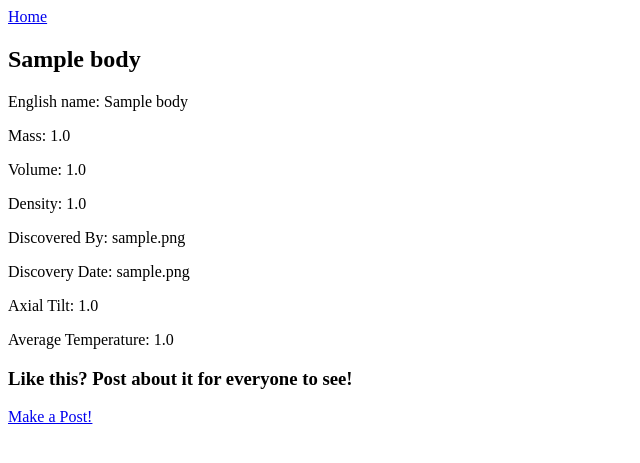
After one commit to Hoyt1974/GalaxyGram, a Django app: page /planet/1/ in a window 1280 px wide. The commit adds this page. Shown: the top 463 px of the page, without its empty margins (0-640 px from the left). Run offline with Django 3.2, Linux system fonts and the light colour scheme; tables that the repository leaves empty hold one stand-in row (values such as "Sample post").

Commit message:
added planet detail view. Make planets on planet page redirect to their detail view.

```diff
--- a/planetgram/urls.py
+++ b/planetgram/urls.py
@@ -18,7 +18,7 @@ from django.urls import path
 
 from authentication import views
 from planetuser.views import index_view
-from planetmodel.views import planet_view
+from planetmodel.views import planet_view, planet_detail_view
 from planetpost.views import planet_post_detail, post_form_view, add_comment, post_list, upvote_view, downvote_view ,total_vote
 from django.conf import settings
 from django.conf.urls.static import static
@@ -38,6 +38,7 @@ urlpatterns = [
     path("up_vote/<int:post_id>/", upvote_view, name="Upvote"),
     path("down_vote/<int:post_id>/", downvote_view, name="Downvote"),
     path('total_vote/', total_vote),
+    path("planet/<int:planet_id>/", planet_detail_view, name="planet_detail"),
 
 ]
 # urlpatterns += api_urls
--- a/planetmodel/views.py
+++ b/planetmodel/views.py
@@ -15,13 +15,9 @@ def planet_view(request):
                     name = i['name'],
                     englishName = i['englishName'],
                     isPlanet = i['isPlanet'],
-                    # hasMoons = i['hasMoons'],
-                    # numOfMoons = i['numOfMoons'],
-                    # namesOfMoons = i['namesOfMoons'],
                     mass = i['mass']['massValue'],
                     volume = i['vol']['volValue'],
                     density = i['density'],
-                    # aroundPlanet = i['aroundPlanet'],
                     discoveredBy = i['discoveredBy'],
                     discoveryDate = i['discoveryDate'],
                     axialTilt = i['axialTilt'],
@@ -32,11 +28,7 @@ def planet_view(request):
                     name = i['name'],
                     englishName = i['englishName'],
                     isPlanet = i['isPlanet'],
-                    # hasMoons = i['hasMoons'],
-                    # numOfMoons = i['numOfMoons'],
-                    # namesOfMoons = i['namesOfMoons'],
                     density = i['density'],
-                    # aroundPlanet = i['aroundPlanet'],
                     discoveredBy = i['discoveredBy'],
                     discoveryDate = i['discoveryDate'],
                     axialTilt = i['axialTilt'],
@@ -48,66 +40,8 @@ def planet_view(request):
     return render(request, 'planet.html', {'planets': planets})
 
 
-# {
-# "id":"phobos",
-# "name":"Phobos",
-# "englishName":"Phobos",
-# "isPlanet":false,
-# "moons":null,
-# "semimajorAxis":9376,
-# "perihelion":9234,
-# "aphelion":9518,
-# "eccentricity":0.01510,
-# "inclination":1.07500,
-# "mass":{"massValue":1.06000,"massExponent":16},
-# "vol":{"# {
-# "id":"phobos",
-# "name":"Phobos",
-# "englishName":"Phobos",
-# "isPlanet":false,
-# "moons":null,
-# "semimajorAxis":9376,
-# "perihelion":9234,
-# "aphelion":9518,
-# "eccentricity":0.01510,
-# "inclination":1.07500,
-# "mass":{"massValue":1.06000,"massExponent":16},
-# "vol":{"volValue":5.78361,"volExponent":3},
-# "density":1.90000,
-# "gravity":0.00570,
-# "escape":11.39000,
-# "meanRadius":33.00000,
-# "equaRadius":13.00000,
-# "polarRadius":9.10000,
-# "flattening":0.00000,
-# "dimension":"26.8 × 22.4 × 18.4",
-# "sideralOrbit":0.31891,
-# "sideralRotation":0.76530,
-# "aroundPlanet":{"planet":"mars","rel":"https://api.le-systeme-solaire.net/rest/bodies/mars"},"discoveredBy":"Asaph Hall",
-# "discoveryDate":"12/08/1877",
-# "alternativeName":"",
-# "axialTilt":0,
-# "avgTemp":0,
-# "mainAnomaly":0.00000,
-# "argPeriapsis":0.00000,
-# "longAscNode":0.00000,
-# "rel":"https://api.le-systeme-solaire.net/rest/bodies/phobos"},":5.78361,"volExponent":3},
-# "density":1.90000,
-# "gravity":0.00570,
-# "escape":11.39000,
-# "meanRadius":33.00000,
-# "equaRadius":13.00000,
-# "polarRadius":9.10000,
-# "flattening":0.00000,
-# "dimension":"26.8 × 22.4 × 18.4",
-# "sideralOrbit":0.31891,
-# "sideralRotation":0.76530,
-# "aroundPlanet":{"planet":"mars","rel":"https://api.le-systeme-solaire.net/rest/bodies/mars"},"discoveredBy":"Asaph Hall",
-# "discoveryDate":"12/08/1877",
-# "alternativeName":"",
-# "axialTilt":0,
-# "avgTemp":0,
-# "mainAnomaly":0.00000,
-# "argPeriapsis":0.00000,
-# "longAscNode":0.00000,
-# "rel":"https://api.le-systeme-solaire.net/rest/bodies/phobos"},
+
+def planet_detail_view(request, planet_id):
+    planet = Body.objects.get(id=planet_id)
+    print(planet.id)
+    return render(request, 'planet_detail.html', {'planet': planet})
--- a/templates/planet.html
+++ b/templates/planet.html
@@ -1,4 +1,8 @@
 <a href="/">Home Page</a>
 {% for planet in planets %}
-    <div>{{planet.name}}</div>
+    <ul>
+        <li>
+            <a href="/planet/{{planet.id}}/">{{planet.name}}</a>
+        </li>
+    </ul>
 {% endfor %}
--- /dev/null
+++ b/templates/planet_detail.html
@@ -0,0 +1,16 @@
+<a href="/">Home</a>
+
+<h2>{{planet.name}}</h2>
+<p>English name: {{planet.englishName}}</p>
+<p>Mass: {{planet.mass}}</p>
+<p>Volume: {{planet.volume}}</p>
+<p>Density: {{planet.density}}</p>
+<p>Discovered By: {{planet.discoveredBy}}</p>
+<p>Discovery Date: {{planet.discoveryDate}}</p>
+<p>Axial Tilt: {{planet.axialTilt}}</p>
+<p>Average Temperature: {{planet.avgTemp}}</p>
+
+
+<h3>Like this? Post about it for everyone to see!</h3>
+
+<a href="/addpost/">Make a Post!</a>
```
